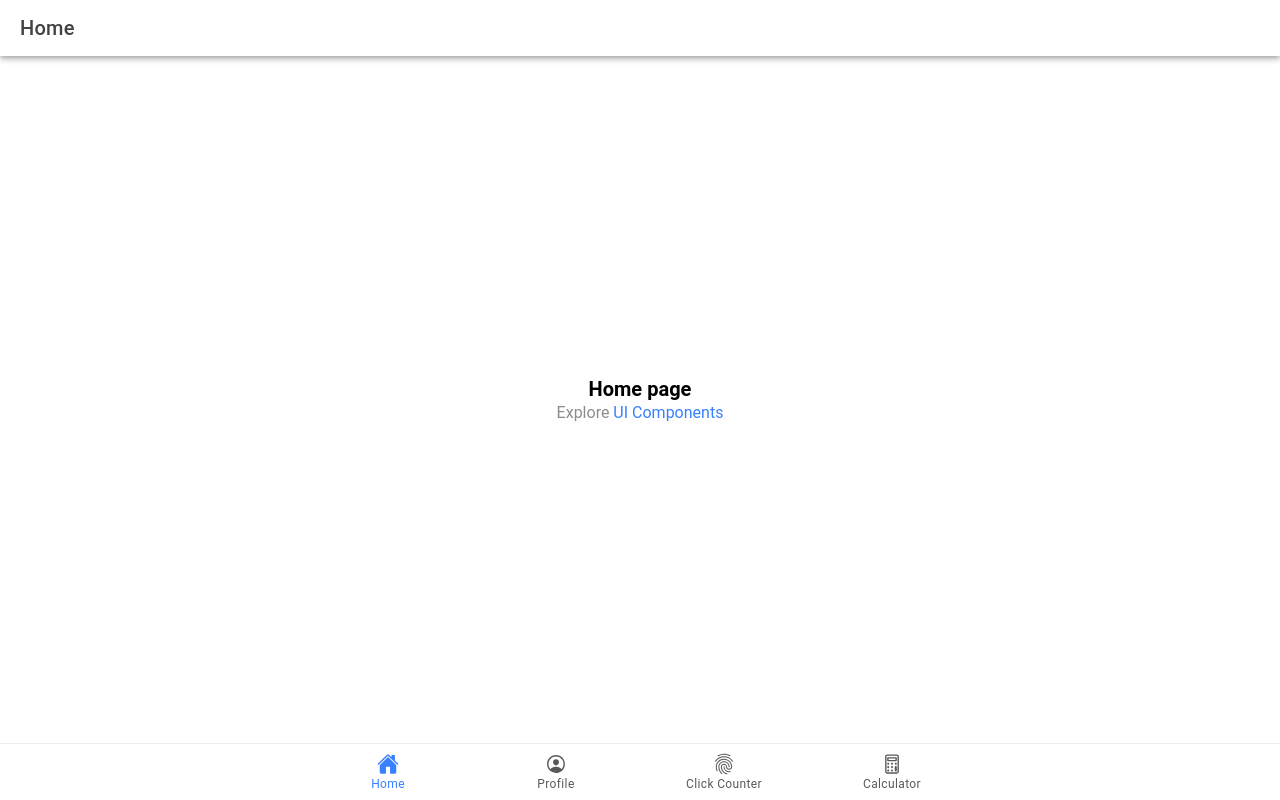
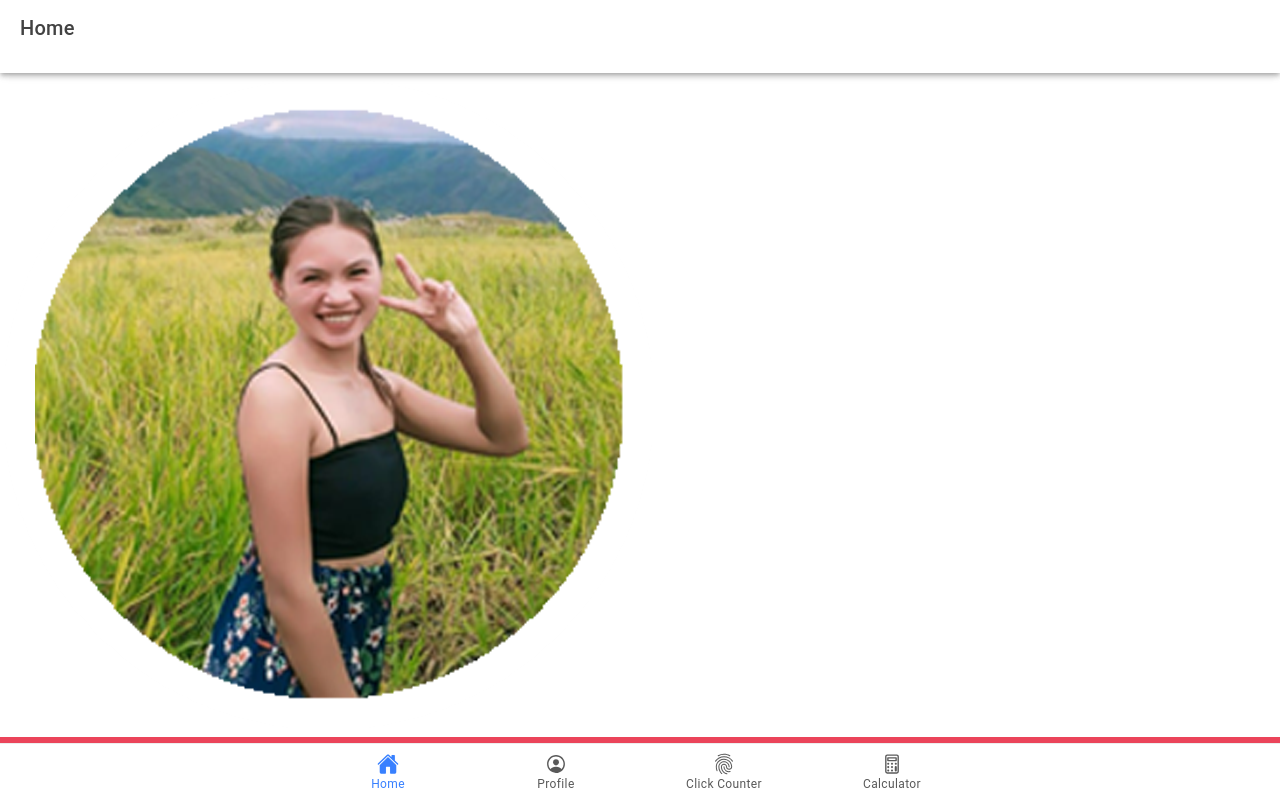
Before and after one commit to Hazeljoy08/ion-t-collantes2, a React (Vite) app: page /home in a window 1280 px wide. Built offline with nearby package versions, Linux system fonts and the light colour scheme.

Commit message:
added design for my home page

```diff
--- a/src/pages/Home.tsx
+++ b/src/pages/Home.tsx
@@ -1,5 +1,20 @@
-import { IonContent, IonHeader, IonPage, IonTitle, IonToolbar } from '@ionic/react';
-import ExploreContainer from '../components/ExploreContainer';
+import React from 'react';
+import {
+  IonContent,
+  IonHeader,
+  IonPage,
+  IonTitle,
+  IonToolbar,
+  IonList,
+  IonItem,
+  IonAvatar,
+  IonTextarea,
+  IonButton,
+  IonIcon,
+  IonFooter,
+  IonText,
+} from '@ionic/react';
+import { camera, videocam, albums, notifications, chatbox, person } from 'ionicons/icons';
 import './Home.css';
 
 const Home: React.FC = () => {
@@ -9,14 +24,20 @@ const Home: React.FC = () => {
         <IonToolbar>
           <IonTitle>Home</IonTitle>
         </IonToolbar>
+        <hr></hr>
       </IonHeader>
       <IonContent fullscreen>
-        <IonHeader collapse="condense">
-          <IonToolbar>
-            <IonTitle size="large">Home</IonTitle>
+
+
+        <img src="../src/assets/img/PROFPIC.png" alt="profile" />
+
+
+          <IonToolbar color="danger">
+            <IonText style={{ display: 'flex', justifyContent: 'center', alignItems: 'center', flexDirection: 'column', height: '100%' }}>
+              Hi! I am Hazel Joy E. Collantes.<br />This is my home page!
+            </IonText>
           </IonToolbar>
-        </IonHeader>
-        <ExploreContainer name="Home page" />
+
       </IonContent>
     </IonPage>
   );
```
